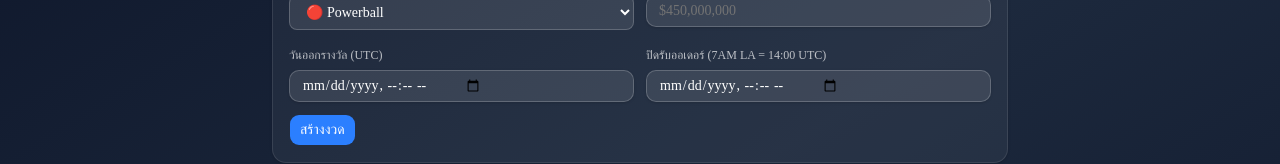
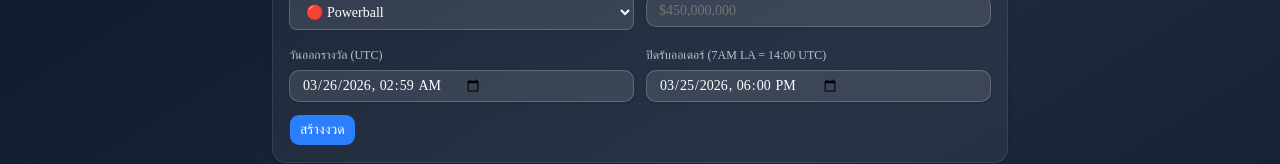
Before and after one commit to jirayuwannagul-tech/lotto-usa, a Next.js app: page /admin/draws in a window 1280 px wide. Shown: the part 163-327 px from the top of the page. Built offline with nearby package versions, Linux system fonts and the light colour scheme; no server answers; the database is empty.

Commit message:
feat: auto-calculate next draw date based on lottery schedule

```diff
--- a/src/app/admin/draws/page.tsx
+++ b/src/app/admin/draws/page.tsx
@@ -15,9 +15,44 @@
   jackpot?: string
 }
 
+function getNextDrawDates(type: string): { drawDate: string; cutoffAt: string } {
+  // Draw days (0=Sun,1=Mon,2=Tue,3=Wed,4=Thu,5=Fri,6=Sat) in US ET
+  const drawDays = type === "POWERBALL" ? [1, 3, 6] : [2, 5]
+  // Draw time offset from midnight ET: Powerball 22:59, Mega 23:00
+  const drawHourET = type === "POWERBALL" ? 22 : 23
+  const drawMinET = type === "POWERBALL" ? 59 : 0
+  // EDT = UTC-4 (March–November), EST = UTC-5 (Nov–March)
+  const utcOffset = 4 // assume EDT
+
+  const now = new Date()
+  // Find next draw day in ET
+  const nowET = new Date(now.getTime() - utcOffset * 3600000)
+  let daysAhead = 1
+  for (let i = 1; i <= 7; i++) {
+    const candidate = new Date(nowET)
+    candidate.setDate(nowET.getDate() + i)
+    if (drawDays.includes(candidate.getDay())) { daysAhead = i; break }
+  }
+  const drawDayET = new Date(nowET)
+  drawDayET.setDate(nowET.getDate() + daysAhead)
+  drawDayET.setHours(drawHourET, drawMinET, 0, 0)
+  const drawDateUTC = new Date(drawDayET.getTime() + utcOffset * 3600000)
+
+  // Cutoff = 7AM PDT (UTC-7) = 14:00 UTC on draw day in ET
+  const cutoffDayET = new Date(drawDayET)
+  cutoffDayET.setHours(0, 0, 0, 0)
+  const cutoffUTC = new Date(cutoffDayET.getTime() + utcOffset * 3600000 + 14 * 3600000)
+
+  const fmt = (d: Date) => d.toISOString().slice(0, 16)
+  return { drawDate: fmt(drawDateUTC), cutoffAt: fmt(cutoffUTC) }
+}
+
 export default function DrawsPage() {
   const [draws, setDraws] = useState<Draw[]>([])
-  const [form, setForm] = useState({ type: "POWERBALL", drawDate: "", cutoffAt: "", jackpot: "" })
+  const [form, setForm] = useState(() => {
+    const { drawDate, cutoffAt } = getNextDrawDates("POWERBALL")
+    return { type: "POWERBALL", drawDate, cutoffAt, jackpot: "" }
+  })
   const [loading, setLoading] = useState(false)
 
   async function fetchDraws() {
@@ -28,8 +63,15 @@
   useEffect(() => { fetchDraws() }, [])
 
   function update(field: string) {
-    return (e: React.ChangeEvent<HTMLInputElement | HTMLSelectElement>) =>
-      setForm((f) => ({ ...f, [field]: e.target.value }))
+    return (e: React.ChangeEvent<HTMLInputElement | HTMLSelectElement>) => {
+      const value = e.target.value
+      if (field === "type") {
+        const { drawDate, cutoffAt } = getNextDrawDates(value)
+        setForm((f) => ({ ...f, type: value, drawDate, cutoffAt }))
+      } else {
+        setForm((f) => ({ ...f, [field]: value }))
+      }
+    }
   }
 
   async function createDraw(e: React.FormEvent) {
@@ -41,7 +83,8 @@
       body: JSON.stringify(form),
     })
     setLoading(false)
-    setForm({ type: "POWERBALL", drawDate: "", cutoffAt: "", jackpot: "" })
+    const { drawDate, cutoffAt } = getNextDrawDates("POWERBALL")
+    setForm({ type: "POWERBALL", drawDate, cutoffAt, jackpot: "" })
     fetchDraws()
   }
 
```
